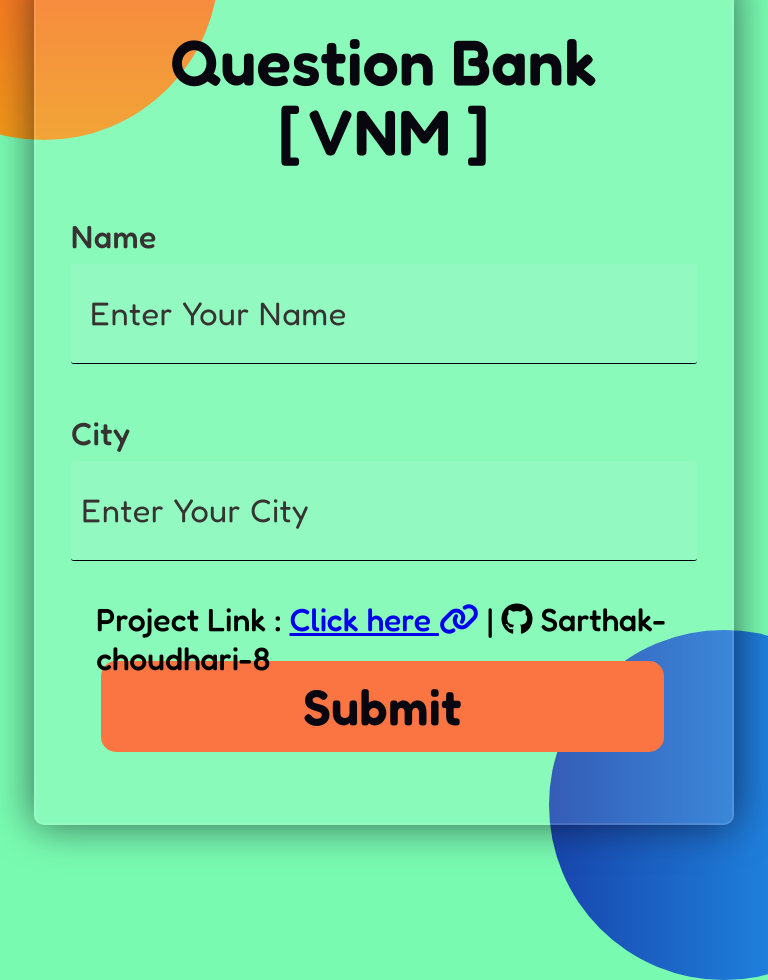
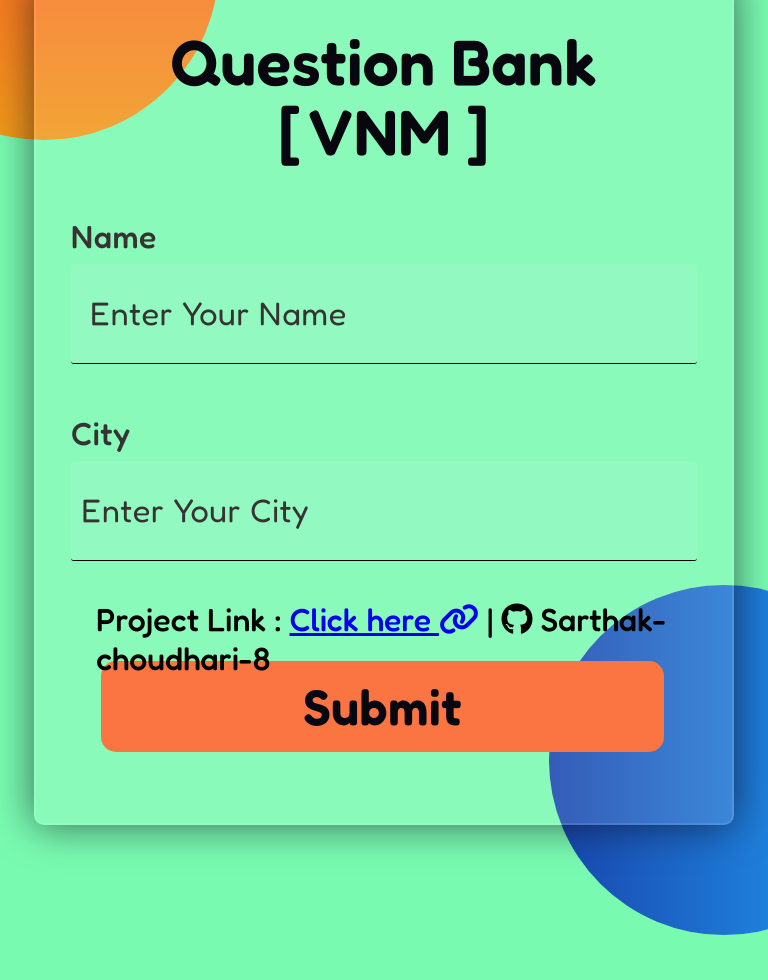
Before and after one commit to Sarthak-choudhari-8/QBProject, a React (Vite) app in the folder client/: page / in a window 768 px wide. Shown: the top 980 px of the page. After the commit the page ends 935 px from the top, so only its background shows below. Built offline with nearby package versions, Linux system fonts and the light colour scheme.

Commit message:
Update feedback.css

```diff
--- a/client/src/UI_Design/feedback.css
+++ b/client/src/UI_Design/feedback.css
@@ -203,7 +203,7 @@ left: 80px;
         #login-shape2{
 
             right: -300px;
-            bottom: -320px;
+            bottom: -275px;
         }
 
 
```
